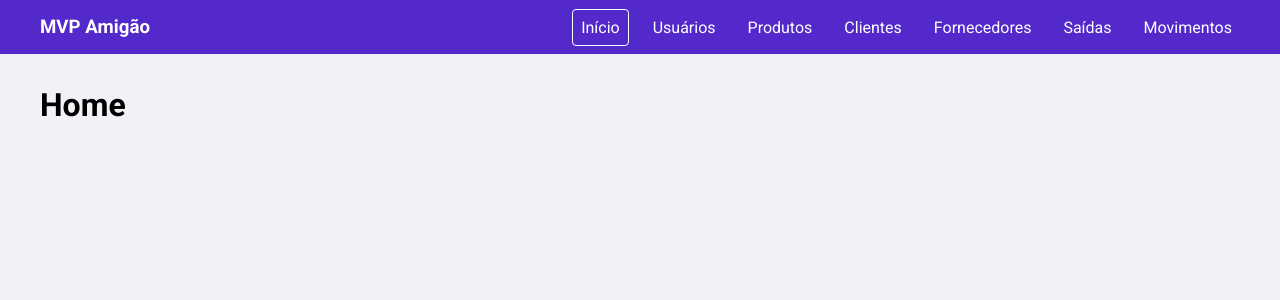
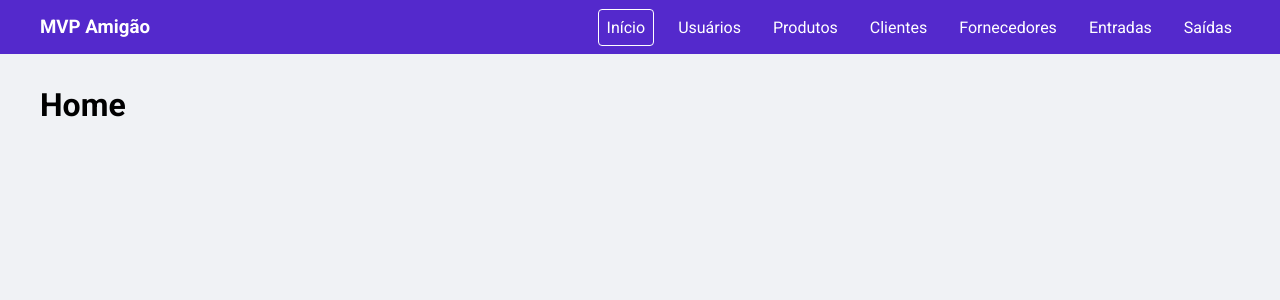
Before and after one commit to Newton-Duarte/mvp-amigao, a React (Create React App) app: page / in a window 1280 px wide. Shown: the top 300 px of the page. Built offline with nearby package versions, Linux system fonts and the light colour scheme.

Commit message:
feat: add inputs route

```diff
--- a/src/routes/config.js
+++ b/src/routes/config.js
@@ -8,8 +8,9 @@ const Users = lazy(() => import('../pages/Users'));
 const Products = lazy(() => import('../pages/Products'));
 const Customers = lazy(() => import('../pages/Customers'));
 const Vendors = lazy(() => import('../pages/Vendors'));
-const Movements = lazy(() => import('../pages/Movements'));
+// const Movements = lazy(() => import('../pages/Movements'));
 const Outputs = lazy(() => import('../pages/Outputs'));
+const Inputs = lazy(() => import('../pages/Inputs'));
 
 export const routes = [
   {
@@ -44,15 +45,21 @@ export const routes = [
     name: 'Fornecedores',
   },
   {
+    path: '/inputs',
+    component: Inputs,
+    icon: '',
+    name: 'Entradas',
+  },
+  {
     path: '/outputs',
     component: Outputs,
     icon: '',
     name: 'Saídas',
   },
-  {
-    path: '/movements',
-    component: Movements,
-    icon: '',
-    name: 'Movimentos',
-  }
+  // {
+  //   path: '/movements',
+  //   component: Movements,
+  //   icon: '',
+  //   name: 'Movimentos',
+  // }
 ]
```
